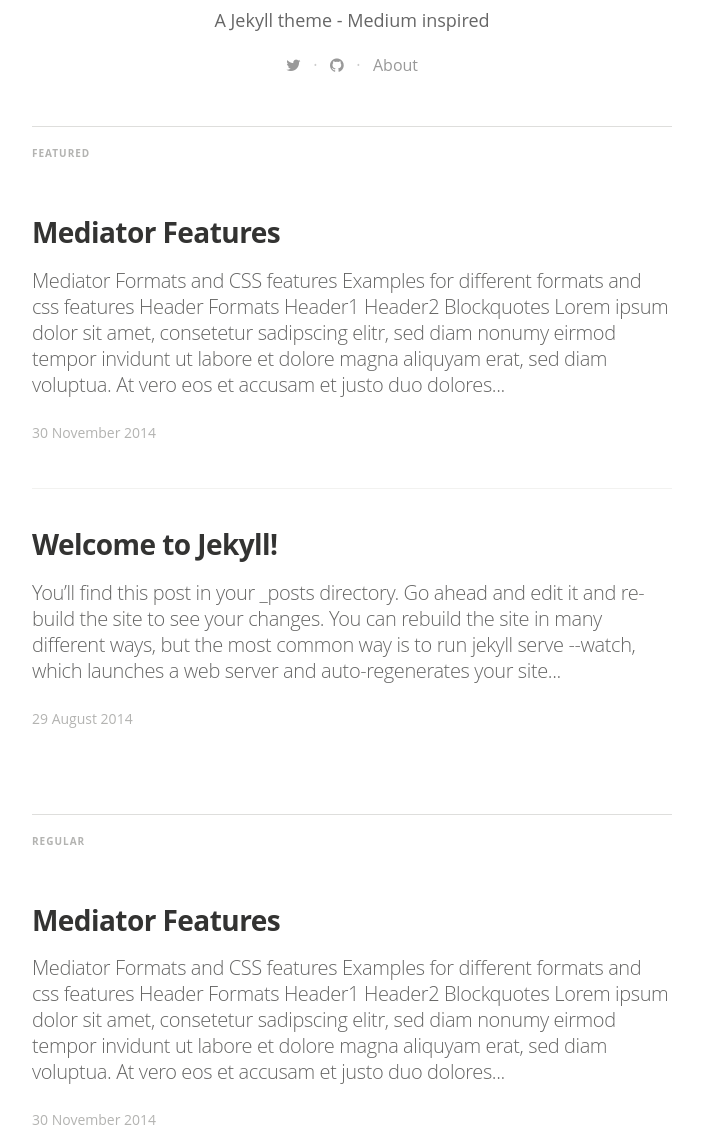
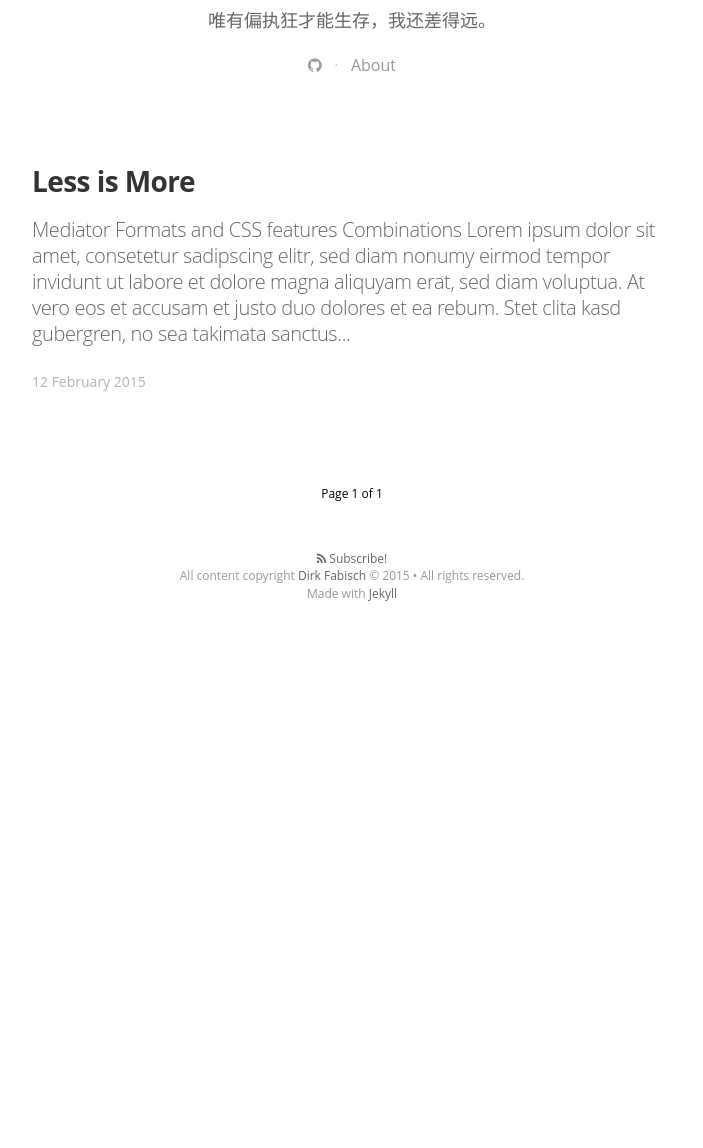
Before and after one commit to wangshunping/wangshunping.github.io, a Jekyll site: the page built from index.html, in a window 1280 px wide and 1400 px high, scrolled down 333 px. Shown: the part 252-1400 px from the top of the window, without its empty margins (288-991 px from the left). Built offline with Jekyll 4.4.1, drawn with Linux system fonts in a browser that asks for light colours; nearby versions of some CDN libraries; some web fonts are replaced; Markdown is read by kramdown in place of the engine named in the settings; the list of posts is cut into pages by our own code; after the commit the page ends 1236 px from its top, so only the background shows below that; some of the changed text lies outside the part shown.

Commit message:
change some

```diff
--- a/_config.yml
+++ b/_config.yml
@@ -3,19 +3,19 @@ markdown: redcarpet
 highlighter: pygments
 
 # Site settings
-title: "Mediator"
+title: "偏执狂未成"
 description: > # this means to ignore newlines until "email:"
-   A Jekyll theme - Medium inspired
+   唯有偏执狂才能生存，我还差得远。
 
-email: a-mail@mail.mail
+email: lionelwang93@163.coml
 #blog logo
 logo: "/assets/images/df_logo.jpg"
 # blog cover
 cover: "/assets/images/cA4aKEIPQrerBnp1yGHv_IMG_9534-3-2.jpg"
 
 name: 'Dirk Fabisch'
-author: 'Dirk Fabisch'
-author_image: "/assets/images/author.jpg"
+author: '汪顺平'
+author_image: "/assets/images/wsp.jpg"
 
 paginate:	5
 
@@ -24,12 +24,12 @@ baseurl: ""
 
 # social icons and sharing options
 social:
-  - icon:	twitter
-    url:	https://twitter.com/dirkfabisch
-    desc: Follow me on twitter
-    share_url: http://twitter.com/share
-    share_title: ?text=
-    share_link: "&amp;url="
+#  - icon:	twitter
+#    url:	https://twitter.com/dirkfabisch
+#    desc: Follow me on twitter
+#    share_url: http://twitter.com/share
+#    share_title: ?text=
+#    share_link: "&amp;url="
 
 #  - icon:	facebook
 #    url:	https://facebook.com/???
@@ -39,7 +39,7 @@ social:
 #    share_link: "&amp;u="
 
   - icon:	github
-    url:	https://github.com/dirkfabisch
+    url:	https://github.com/wangshunping
     desc:	Fork me on github
     share_url:
     share_title:
--- /dev/null
+++ b/_posts/2015-02-12-less_is_more.markdown
@@ -0,0 +1,19 @@
+---
+layout: post
+title:  "Less is More"
+date:   2015-02-12 18:08:25
+categories: Thinking
+tags: think
+image: /assets/article_images/2014-11-30-mediator_features/night-track.JPG
+---
+#Mediator Formats and CSS features
+
+
+
+
+#Combinations
+>Lorem ipsum dolor sit amet, consetetur sadipscing elitr, sed diam nonumy eirmod tempor invidunt ut labore et dolore magna aliquyam erat, sed diam voluptua. At vero eos et accusam et justo duo dolores et ea rebum. Stet clita kasd gubergren, no sea takimata sanctus
+>
+> - Apple
+> - Banana
+> - Plum
```
Also changed, not shown: _posts/q2014-08-29-welcome-to-jekyll.markdown (renamed from _posts/2014-08-29-welcome-to-jekyll.markdown), _posts/q2014-11-30-mediator_features.markdown (renamed from _posts/2014-11-30-mediator_features.markdown), assets/images/wsp.jpg (added), 7 other files.
